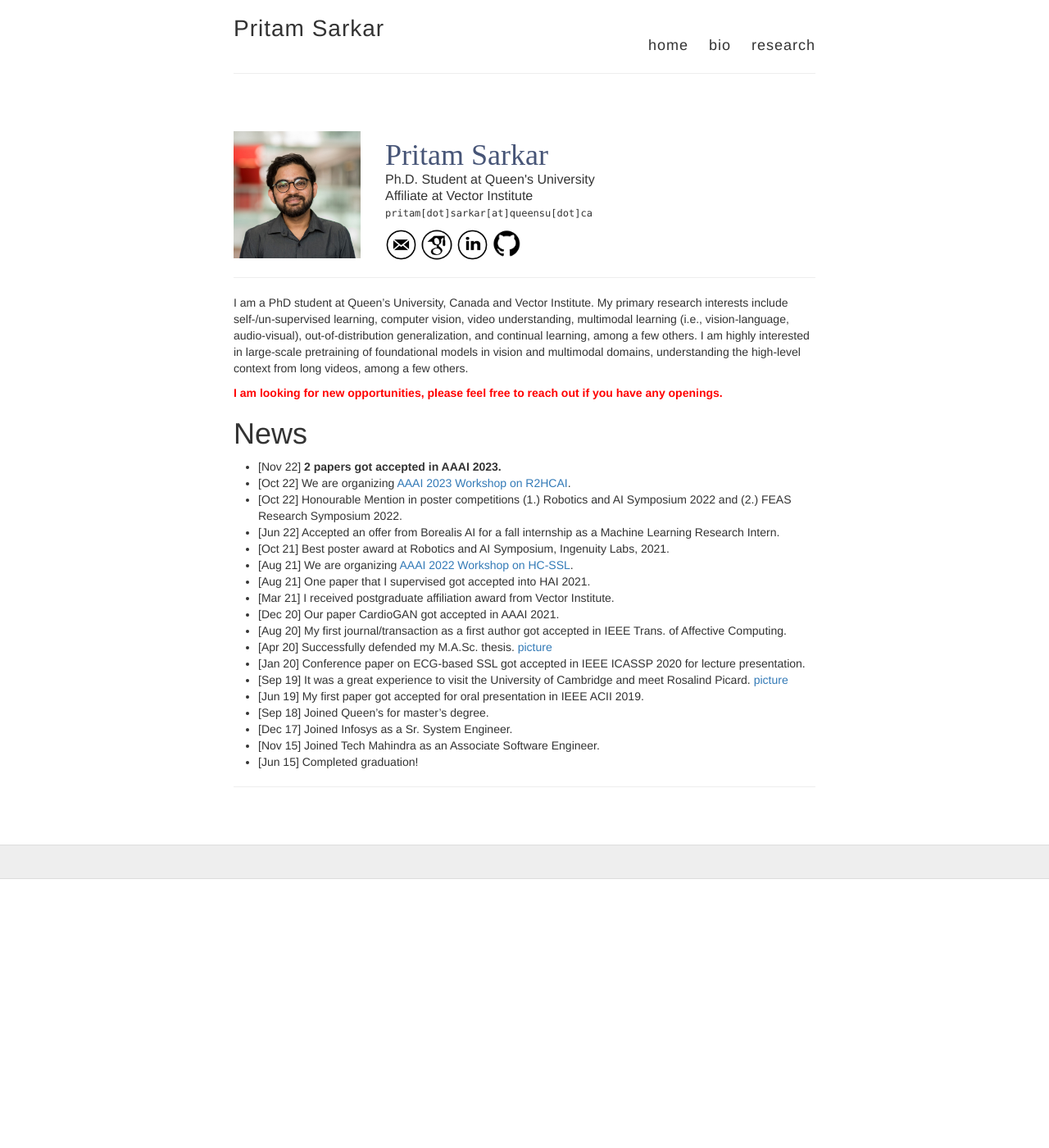
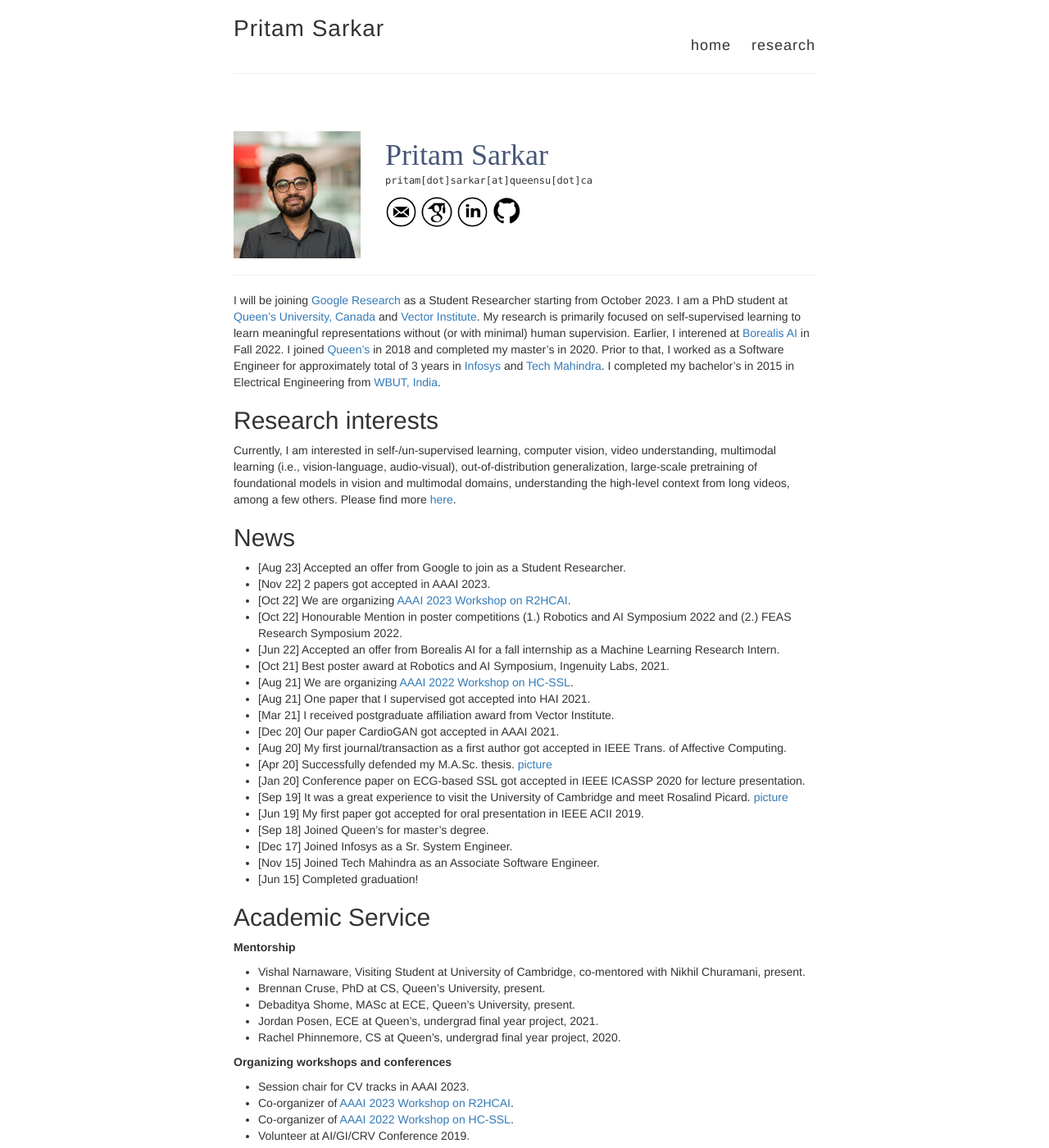
Before and after one commit to pritamqu/pritamqu.github.io, a Jekyll site: the page built from index.md, in a window 1280 px wide and 1400 px high. Shown: the whole window at 82% size. Built offline with Jekyll 4.4.1, drawn with Linux system fonts in a browser that asks for light colours; some of the changed text lies outside the part shown.

Commit message:
changed look

```diff
--- a/_layouts/default.html
+++ b/_layouts/default.html
@@ -36,7 +36,7 @@
 
           <nav>
             <a href="{{ site.baseurl }}/">home</a>
-            <a href="{{ site.baseurl }}/bio">bio</a>
+            <!-- <a href="{{ site.baseurl }}/bio">bio</a> -->
             <a href="{{ site.baseurl }}/research">research</a>
             <!-- <a href="{{ site.baseurl }}/files/sarkar_resume.pdf">resume</a> -->
           </nav>
--- a/index.md
+++ b/index.md
@@ -15,10 +15,11 @@
             <span style="color: rgb(71, 85, 119); font-family: 'Caveat'; font-size: 36px;">
                 Pritam Sarkar
             </span><br>
-            <span style="font-size: 16px;">
+            <!-- <span style="font-size: 16px;">
+                Incoming Student Researcher at Google<br>
                 Ph.D. Student at Queen&apos;s University<br>
                 Affiliate at Vector Institute
-            </span><br>
+            </span><br> -->
             <span style='font-family: "Lucida Console", Monaco, monospace; font-size: 12px;'>
                 pritam[dot]sarkar[at]queensu[dot]ca
             </span>
@@ -41,14 +42,20 @@
 
 <a name="/news"></a>
 
-I am a PhD student at Queen’s University, Canada and Vector Institute.
-My primary research interests include self-/un-supervised learning, computer vision, video understanding, multimodal learning (i.e., vision-language, audio-visual), out-of-distribution generalization, and continual learning, among a few others. I am highly interested in large-scale pretraining of foundational models in vision and multimodal domains, understanding the high-level context from long videos, among a few others.
+I will be joining [Google Research](https://research.google/) as a Student Researcher starting from October 2023. I am a PhD student at [Queen’s University, Canada](https://queensu.ca/) and [Vector Institute](https://vectorinstitute.ai/).
+My research is primarily focused on self-supervised learning to learn meaningful representations without (or with minimal) human supervision. Earlier, I interened at [Borealis AI](https://www.borealisai.com/) in Fall 2022. I joined [Queen's](https://queensu.ca/) in 2018 and completed my master's in 2020. Prior to that, I worked as a Software Engineer for approximately total of 3 years in [Infosys](https://www.infosys.com/) and [Tech Mahindra](https://www.techmahindra.com/). I completed my bachelor's in 2015 in Electrical Engineering from [WBUT, India](/).
 
-<!-- **I am looking for an new opportunities, please feel free to reach out if you have any opening**. -->
-<div><span style="color: #ff0000;"><strong>I am looking for new opportunities, please feel free to reach out if you have any openings.</strong></span></div>
 
-# News
-- [Nov 22] **2 papers got accepted in AAAI 2023.**
+## Research interests
+Currently, I am interested in self-/un-supervised learning, computer vision, video understanding, multimodal learning (i.e., vision-language, audio-visual), out-of-distribution generalization, large-scale pretraining of foundational models in vision and multimodal domains, understanding the high-level context from long videos, among a few others. Please find more [here](./research.md).
+
+
+<!-- <div><span style="color: #ff0000;"><strong>I am looking for new opportunities, please feel free to reach out if you have any openings.</strong></span></div> -->
+
+
+## News
+- [Aug 23] Accepted an offer from Google to join as a Student Researcher.
+- [Nov 22] 2 papers got accepted in AAAI 2023.
 - [Oct 22] We are organizing [AAAI 2023 Workshop on R2HCAI](https://r2hcai.github.io/AAAI-23/).
 - [Oct 22] Honourable Mention in poster competitions (1.) Robotics and AI Symposium 2022 and (2.) FEAS Research Symposium 2022.
 - [Jun 22] Accepted an offer from Borealis AI for a fall internship as a Machine Learning Research Intern.
@@ -67,4 +74,32 @@
 - [Nov 15] Joined Tech Mahindra as an Associate Software Engineer.
 - [Jun 15] Completed graduation!
 
-<hr>
+<!-- <hr> -->
+
+
+<a name="/academic_service"></a>
+
+## Academic Service
+
+**Mentorship**
+- Vishal Narnaware, Visiting Student at University of Cambridge, co-mentored with Nikhil Churamani, present.
+- Brennan Cruse, PhD at CS, Queen’s University, present.
+- Debaditya Shome, MASc at ECE, Queen’s University, present.
+- Jordan Posen, ECE at Queen's, undergrad final year project, 2021.
+- Rachel Phinnemore, CS at Queen's, undergrad final year project, 2020.
+
+**Organizing workshops and conferences**
+- Session chair for CV tracks in AAAI 2023.
+- Co-organizer of [AAAI 2023 Workshop on R2HCAI](https://r2hcai.github.io/AAAI-23/).
+- Co-organizer of [AAAI 2022 Workshop on HC-SSL](https://hcssl.github.io/AAAI-22/).
+- Volunteer at AI/GI/CRV Conference 2019.
+
+**Reviewing/PC Member**
+
+I regularly review for the following venues:
+- NeurIPS, CVPR, ICCV, ECCV, ICASSP, ACII
+- IEEE Transactions on - Affective Computing, Artificial Intelligence
+
+**Talks**
+- [Jul 2023] at Ingenuity Labs, Title: Learning withour human supervision
+- [Jan 2023] at Borealis AI, Title: AugESeq: Augmentation Improves Event Sequence Prediction
```
Also changed, not shown: research.md (+25 -1 lines), assets/publications/rddm.png (added).
